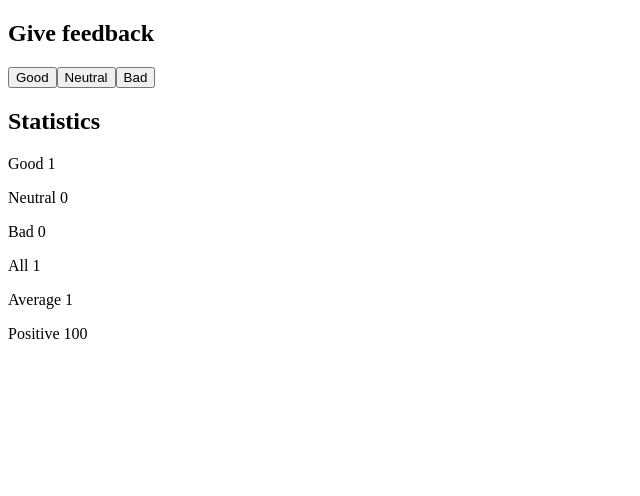
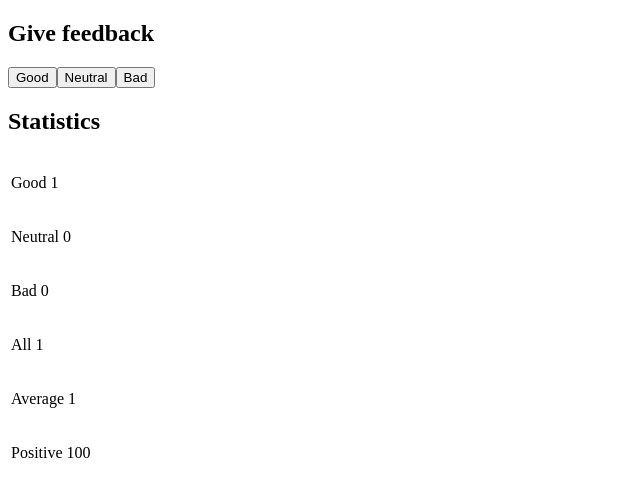
Before and after one commit to maximeVa/web3, a React (Create React App) app in the folder exercises/module3/3.1/: page / in a window 1280 px wide. Both pictures are taken after a click on the button "Good". Shown: the top 496 px of the page, without its empty margins (0-640 px from the left). Built offline with nearby package versions, Linux system fonts and the light colour scheme.

Commit message:
unicafe - step6

```diff
--- a/exercises/module3/3.1/src/components/Statistics/Statistics.js
+++ b/exercises/module3/3.1/src/components/Statistics/Statistics.js
@@ -11,12 +11,26 @@ const Statistics = ({ good, neutral, bad }) => {
         }else{
             return (<div>
                 <h2>Statistics</h2>
-                <StatisticLine text="Good" value={good} ></StatisticLine>
-                <StatisticLine text="Neutral" value={neutral} ></StatisticLine>
-                <StatisticLine text="Bad" value={bad} ></StatisticLine>
-                <StatisticLine text="All" value={good + neutral + bad} ></StatisticLine>
-                <StatisticLine text="Average" value={(good - bad) / (good + neutral + bad)} ></StatisticLine>
-                <StatisticLine text="Positive" value={(good / (good + neutral + bad)) * 100} ></StatisticLine>
+                <table>
+                    <tr>
+                        <td><StatisticLine text="Good" value={good} ></StatisticLine></td>
+                    </tr>
+                    <tr>
+                        <td><StatisticLine text="Neutral" value={neutral} ></StatisticLine></td>
+                    </tr>
+                    <tr>
+                        <td><StatisticLine text="Bad" value={bad} ></StatisticLine></td>
+                    </tr>
+                    <tr>
+                        <td><StatisticLine text="All" value={good + neutral + bad} ></StatisticLine></td>
+                    </tr>
+                    <tr>
+                        <td><StatisticLine text="Average" value={(good - bad) / (good + neutral + bad)} ></StatisticLine></td>
+                    </tr>
+                    <tr>
+                        <td><StatisticLine text="Positive" value={(good / (good + neutral + bad)) * 100} ></StatisticLine></td>
+                    </tr>
+                    </table>
             </div>);
         }
     };
```
